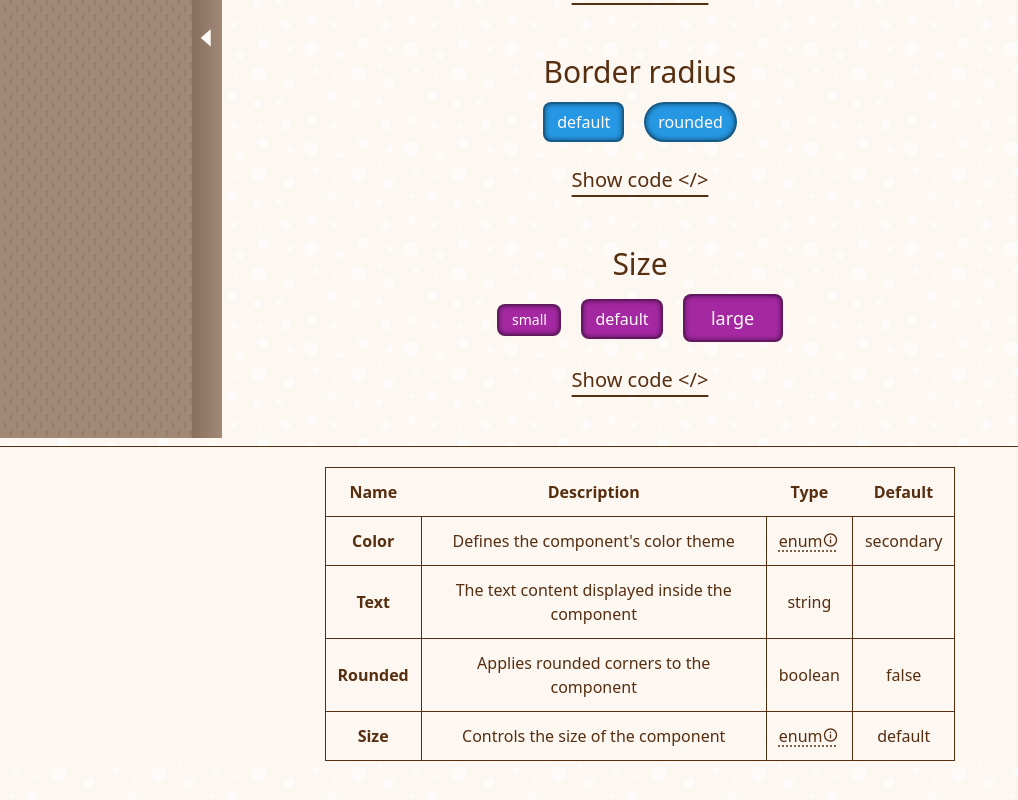
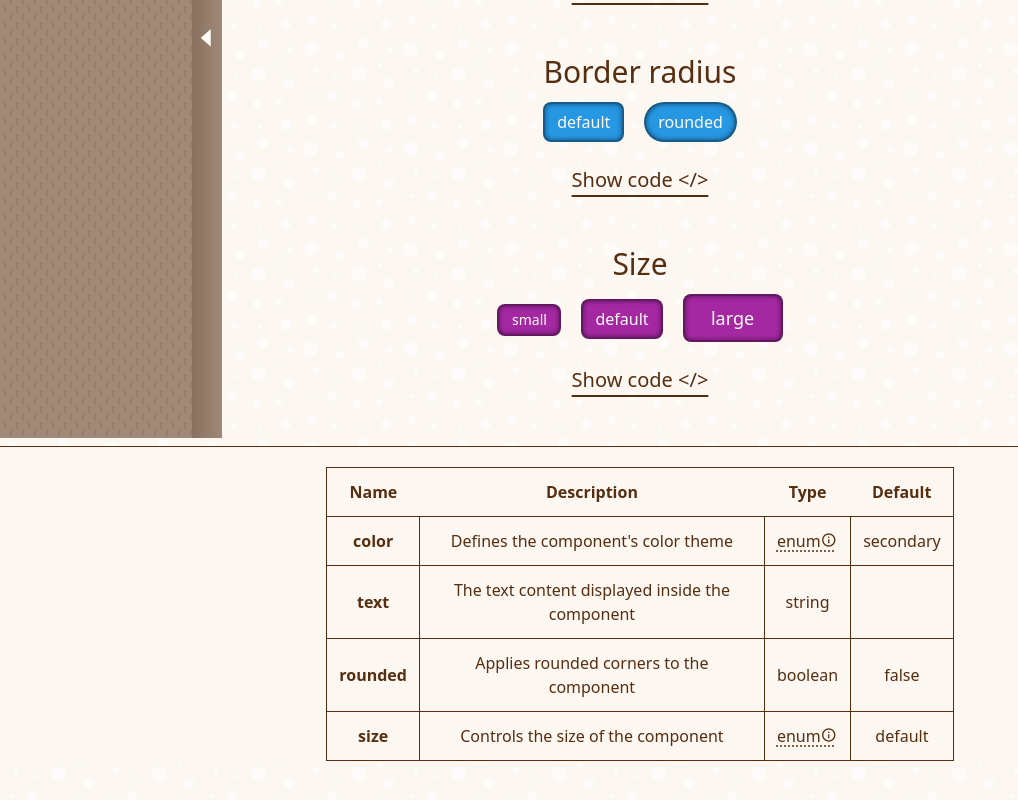
Before and after one commit to jakubhajduk53/my-ui, a Vue app: page /button in a window 1280 px wide. Shown: the part 362-1162 px from the top of the page, without its empty margins (0-1018 px from the left). Built offline with nearby package versions, Linux system fonts and the light colour scheme.

Commit message:
feat: update data for views

```diff
--- a/src/components/CodeDisplay.vue
+++ b/src/components/CodeDisplay.vue
@@ -1,7 +1,7 @@
 <script setup lang="ts">
 import { ref } from "vue";
 
-const props = defineProps({ text: String });
+const props = defineProps({ text: String, copyText: Boolean });
 
 const showCode = ref<boolean>(false);
 
@@ -30,6 +30,7 @@ const copyToClipboard = async () => {
       class="whitespace-pre text-[hsl(26,68%,97%)] bg-[hsl(26,38%,20%)] max-w-[80vw] overflow-x-auto rounded-xl p-3 md:p-5 inset-shadow-[0px_0px_5px_hsla(0,0%,0%,50%)]"
       v-if="showCode"
       >{{ text }}<br />
+      <div v-if="copyText">
         <hr class="my-1 md:my-3 opacity-50" />
         <div
           @click="copyToClipboard"
@@ -37,6 +38,7 @@ const copyToClipboard = async () => {
         >
           Copy to clipboard
         </div>
+      </div>
     </code>
   </div>
 </template>
--- a/src/views/ButtonView.vue
+++ b/src/views/ButtonView.vue
@@ -5,7 +5,7 @@ import CodeDisplay from "../components/CodeDisplay.vue";
 
 const data = [
   {
-    name: "Color",
+    name: "color",
     description: "Defines the component's color theme",
     type: "enum",
     enumTooltip:
@@ -13,19 +13,19 @@ const data = [
     default: "secondary",
   },
   {
-    name: "Text",
+    name: "text",
     description: "The text content displayed inside the component",
     type: "string",
     default: "",
   },
   {
-    name: "Rounded",
+    name: "rounded",
     description: "Applies rounded corners to the component",
     type: "boolean",
     default: "false",
   },
   {
-    name: "Size",
+    name: "size",
     description: "Controls the size of the component",
     type: "enum",
     enumTooltip: "small | default | large",
@@ -68,7 +68,7 @@ const sizeDisplay = `<Button size="small" color="secondary" text="small" />
           <Button color="danger" text="danger" />
           <Button color="info" text="info" />
         </div>
-        <CodeDisplay :text="themesDisplay" />
+        <CodeDisplay copyText :text="themesDisplay" />
       </div>
       <div class="flex flex-col items-center gap-3">
         <p class="text-xl md:text-3xl">Border radius</p>
@@ -76,7 +76,7 @@ const sizeDisplay = `<Button size="small" color="secondary" text="small" />
           <Button color="primary" text="default" />
           <Button rounded color="primary" text="rounded" />
         </div>
-        <CodeDisplay :text="radiusDisplay" />
+        <CodeDisplay copyText :text="radiusDisplay" />
       </div>
       <div class="flex flex-col items-center gap-3">
         <p class="text-xl md:text-3xl">Size</p>
@@ -85,7 +85,7 @@ const sizeDisplay = `<Button size="small" color="secondary" text="small" />
           <Button size="default" color="secondary" text="default" />
           <Button size="large" color="secondary" text="large" />
         </div>
-        <CodeDisplay :text="sizeDisplay" />
+        <CodeDisplay copyText :text="sizeDisplay" />
       </div>
     </div>
   </div>
--- a/src/views/CodeDisplayView.vue
+++ b/src/views/CodeDisplayView.vue
@@ -6,10 +6,16 @@ const codeDisplay = `<CodeDisplay :text="Your text" />`;
 
 const data = [
   {
-    name: "Text",
+    name: "text",
     description: "Paste your code there",
     type: "string",
     default: "",
+  },
+  {
+    name: "copyText",
+    description: "Get your code copyable",
+    type: "boolean",
+    default: "false",
   },
 ];
 </script>
@@ -24,7 +30,7 @@ const data = [
         Supports copy-to-clipboard functionality and customizable code block
         styles.
       </p>
-      <CodeDisplay :text="codeDisplay" />
+      <CodeDisplay copyText :text="codeDisplay" />
     </div>
   </div>
   <Table :rows="data" />
```
Lines whose indentation alone changed are shown as unchanged.
